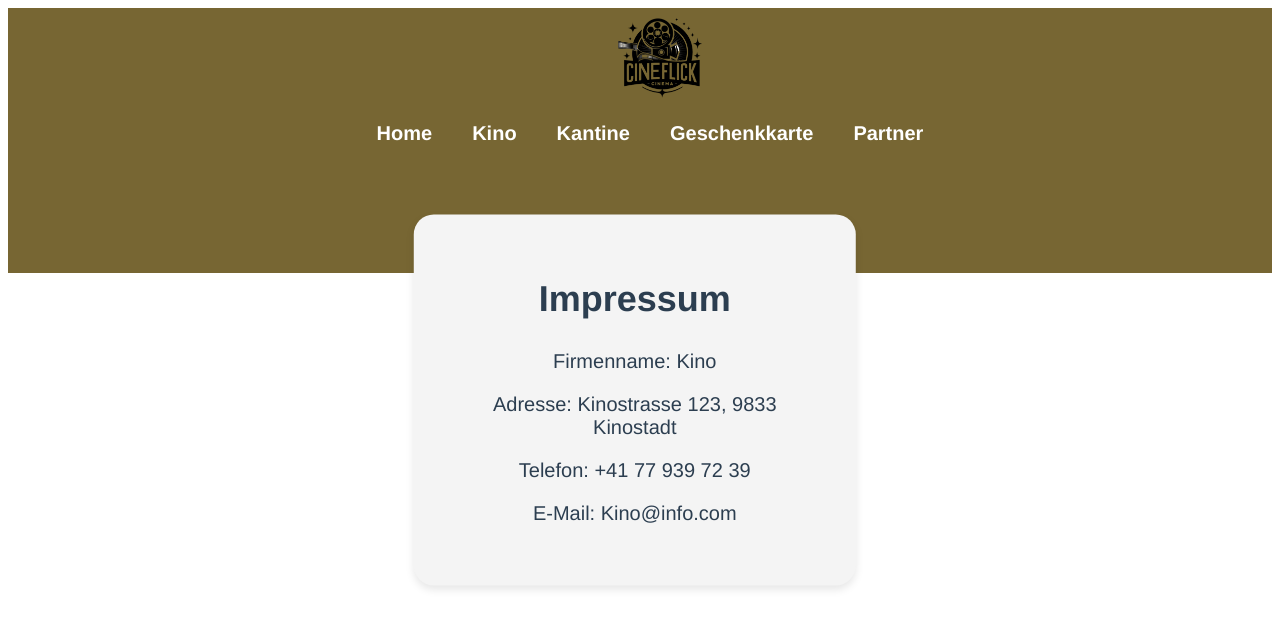
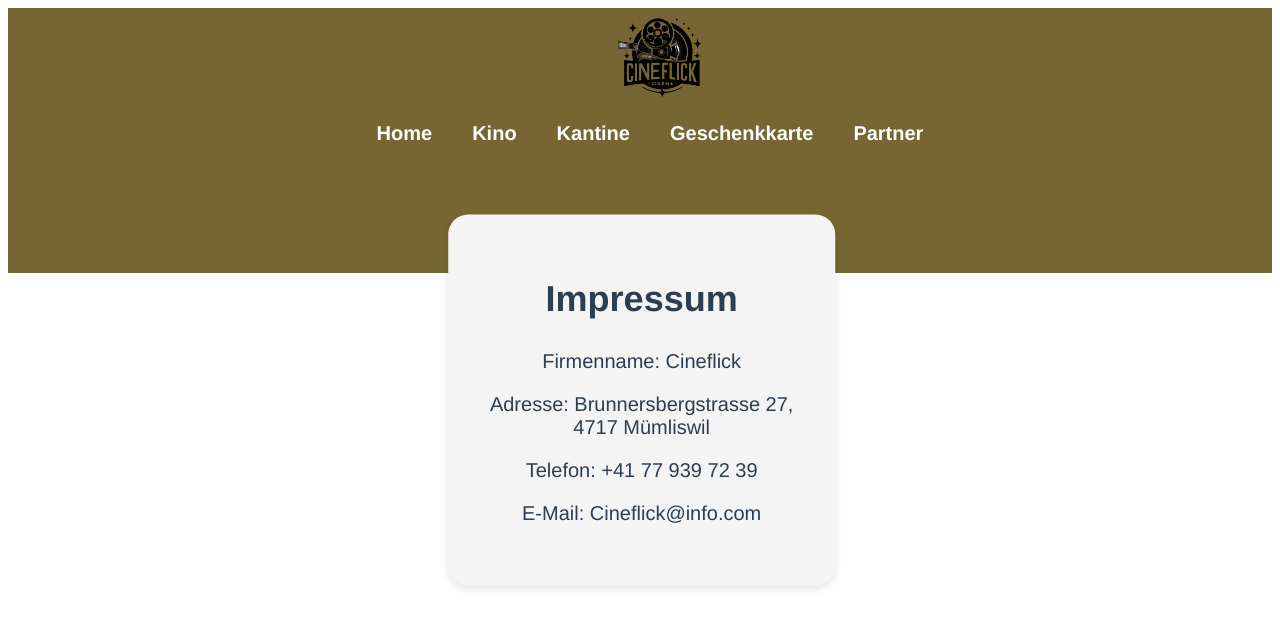
Before and after one commit to M426-Kinopage/Website, a Vue app: page /impressum in a window 1280 px wide. Shown: the top 628 px of the page. Built offline with nearby package versions, Linux system fonts and the light colour scheme.

Commit message:
title fix

```diff
--- a/src/views/HomeView.vue
+++ b/src/views/HomeView.vue
@@ -6,7 +6,7 @@
           <div class="container">
             <div class="hero-content">
               <h1 class="h1 hero-title">
-                Geniesse die neusten <strong>Filme</strong> bei Kinoflix.
+                Geniesse die neusten <strong>Filme</strong> bei Cineflick.
               </h1>
             </div>
           </div>
--- a/src/views/Impressum.vue
+++ b/src/views/Impressum.vue
@@ -3,10 +3,10 @@
       <div class="impressum-box">
         <h1>Impressum</h1>
         <ul>
-          <li>Firmenname: Kino</li>
-          <li>Adresse: Kinostrasse 123, 9833 Kinostadt</li>
+          <li>Firmenname: Cineflick</li>
+          <li>Adresse: Brunnersbergstrasse 27,<br> 4717 Mümliswil</li>
           <li>Telefon: +41 77 939 72 39</li>
-          <li>E-Mail: Kino@info.com</li>
+          <li>E-Mail: Cineflick@info.com</li>
         </ul>
       </div>
     </div>
--- a/src/views/Nutzungsbedingungen.vue
+++ b/src/views/Nutzungsbedingungen.vue
@@ -35,7 +35,7 @@
         <p>Wir behalten uns das Recht vor, Ihren Zugang zu unseren Diensten jederzeit und aus beliebigem Grund zu beenden oder zu beschränken, einschließlich bei Verstoß gegen diese Nutzungsbedingungen oder sonstiges Fehlverhalten. Alle Bestimmungen dieser Nutzungsbedingungen, die aus ihrer Natur heraus nach der Beendigung weiterhin gelten sollten, bleiben auch nach der Beendigung in Kraft.</p>
 
         <h3>12. Kontakt</h3>
-        <p>Bei Fragen oder Bedenken bezüglich dieser Nutzungsbedingungen oder unserer Dienste können Sie uns unter dishan.kuganathan@bbzsogr.ch oder ||||||||||||| erreichen.</p>
+        <p>Bei Fragen oder Bedenken bezüglich dieser Nutzungsbedingungen oder unserer Dienste können Sie uns unter dishan.kuganathan@bbzsogr.ch  erreichen.</p>
 
         <h3>13. Salvatorische Klausel</h3>
         <p>Sollte eine Bestimmung dieser Nutzungsbedingungen für ungültig oder undurchsetzbar erklärt werden, bleibt die Gültigkeit und Durchsetzbarkeit der übrigen Bestimmungen hiervon unberührt. Anstelle der ungültigen oder undurchsetzbaren Bestimmung gilt diejenige gültige und durchsetzbare Bestimmung als vereinbart, die dem wirtschaftlichen Sinn und Zweck der ungültigen oder undurchsetzbaren Bestimmung am nächsten kommt.</p>
```
